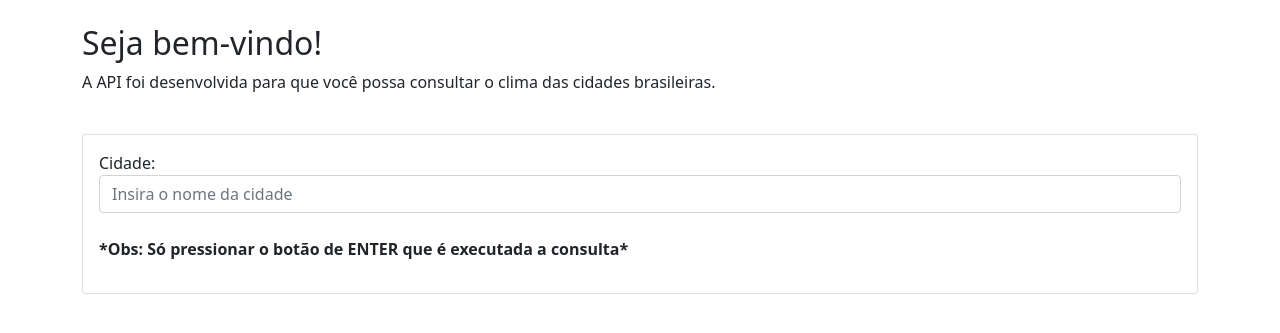
After one commit to ips97/api-clima, a Node server app: page / in a window 1280 px wide. The commit adds this page. Shown: the top 333 px of the page. Run offline with Node 20, Linux system fonts and the light colour scheme; some libraries are stand-ins or nearby versions.

Commit message:
Add files via upload

```diff
--- /dev/null
+++ b/views/index.handlebars
@@ -0,0 +1,15 @@
+<section>
+    <h2>Seja bem-vindo!</h2>
+    <p>A API foi desenvolvida para que você possa consultar o clima das cidades brasileiras.</p>
+</section>
+
+<br>
+<section class="card">
+
+    <form method="post" action="/" class="card-body">
+        <label for="cidade">Cidade:</label>
+            <input type="text" name="cidade" class="form-control" required placeholder="Insira o nome da cidade" id="">
+            <br>
+            <strong><p>*Obs: Só pressionar o botão de ENTER que é executada a consulta*</p></strong>
+    </form>
+</section>
```
Also changed, not shown: views/clima.handlebars (+11 -2 lines).
